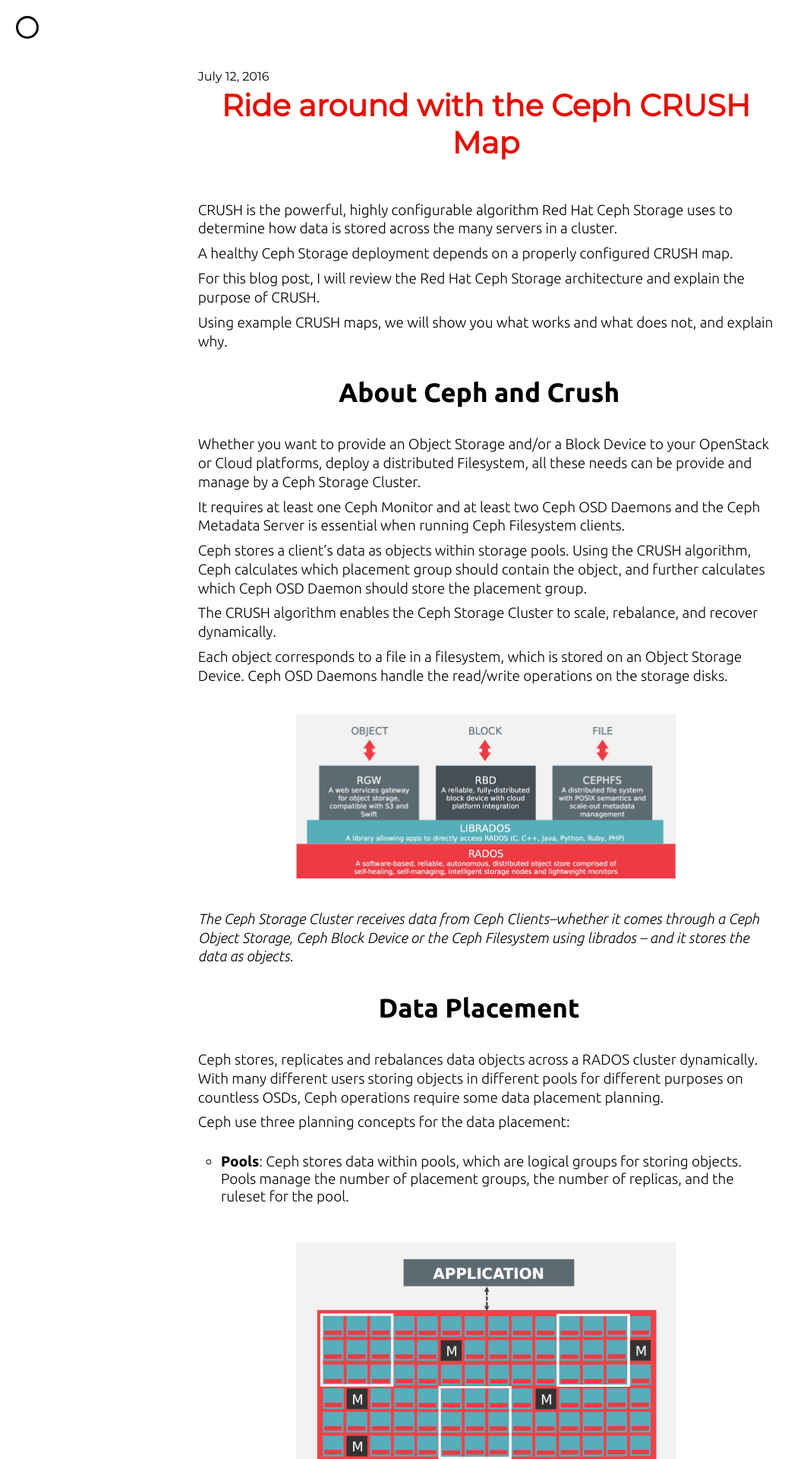
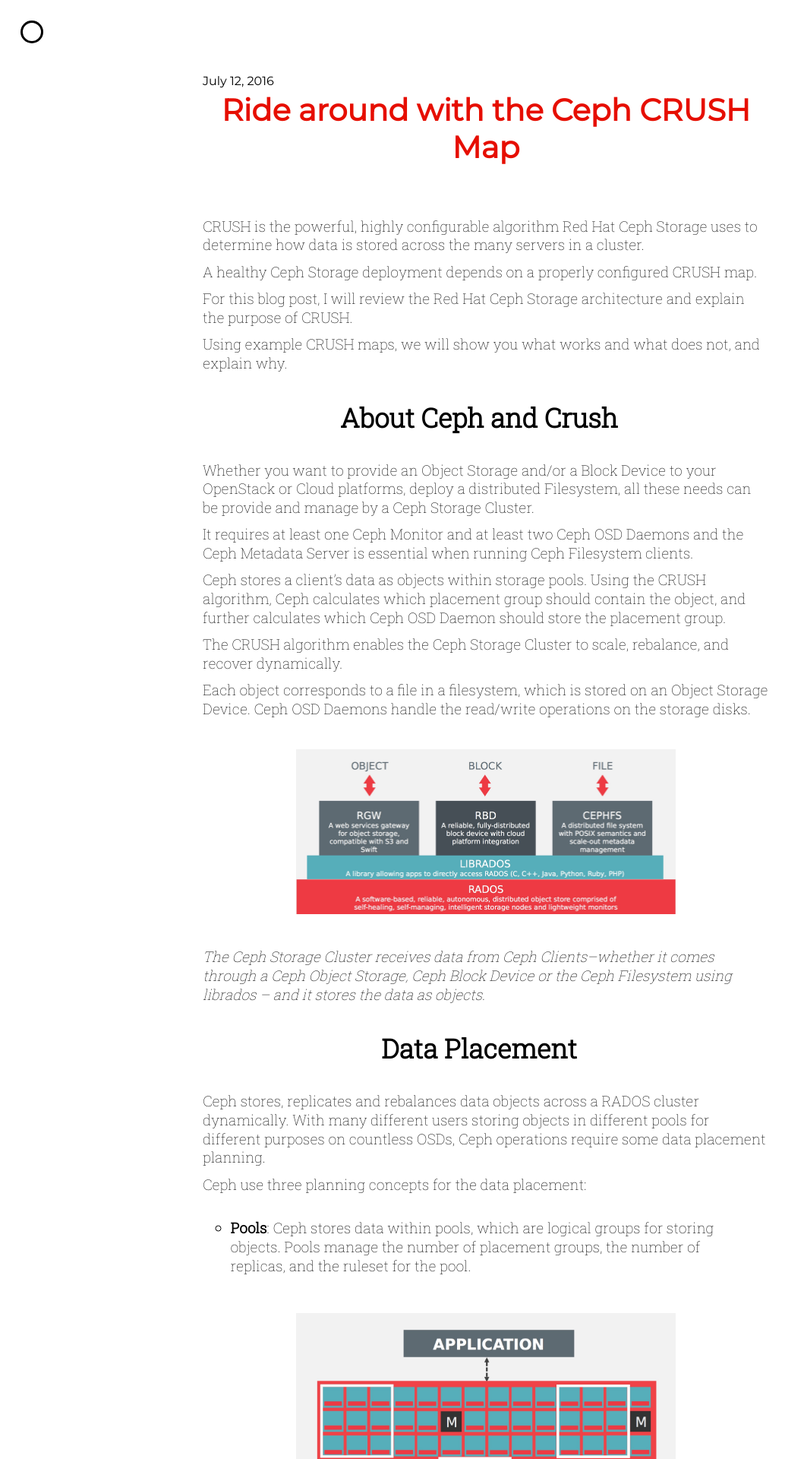
Before and after one commit to gchenuet/gchenuet.github.io, a Jekyll site: the page built from _posts/2016-07-12-ride-around-ceph-crush-map.markdown, in a window 1280 px wide. Shown: the top 1920 px of the page at 76% size, without its empty margins (0-1059 px from the left). Built offline with Jekyll 4.4.1, drawn with Linux system fonts in a browser that asks for light colours; nearby versions of some CDN libraries.

Commit message:
Modifying primary font family

```diff
--- a/_layouts/default.html
+++ b/_layouts/default.html
@@ -21,7 +21,7 @@
         {% assign url = site.url | append: site.baseurl | append: page.url %}
     {% endif %}
     <meta name="description" content="{{ desc }}">
-    <link href='https://fonts.googleapis.com/css?family=Roboto+Mono:400,300,500,700|Ubuntu:400,300,300italic,500,700|Montserrat' rel='stylesheet' type='text/css'>
+    <link href='https://fonts.googleapis.com/css?family=Roboto+Mono:400,300,500,700|Ubuntu:400,300,300italic,500,700|Montserrat|Roboto+Slab:100,300' rel='stylesheet' type='text/css'>
     <link rel="alternate" type="application/rss+xml" title="{{ site.title }} RSS" href="/feed.xml" />
     <link rel="stylesheet" href="{{ site.baseurl }}/css/main.css">
     {% if site.favicon %}
--- a/_sass/_vars.scss
+++ b/_sass/_vars.scss
@@ -1,12 +1,12 @@
 // Font stacks
-$font-stack-one: 'ubuntu';
+$font-stack-one: 'Roboto Slab';
 $font-stack-three: 'Montserrat';
 $code-font: 'Menlo', 'Roboto Mono', 'Roboto';
 
 // Spacing and Sizes
 $base-font-size: 0.8em;
 $base-line-height: 1.3;
-$base-spacing: $base-line-height * 1em;
+$base-spacing: $base-line-height * 1.3em;
 $small-spacing: $base-spacing / 2;
 $max-width: 800px;
 
```
